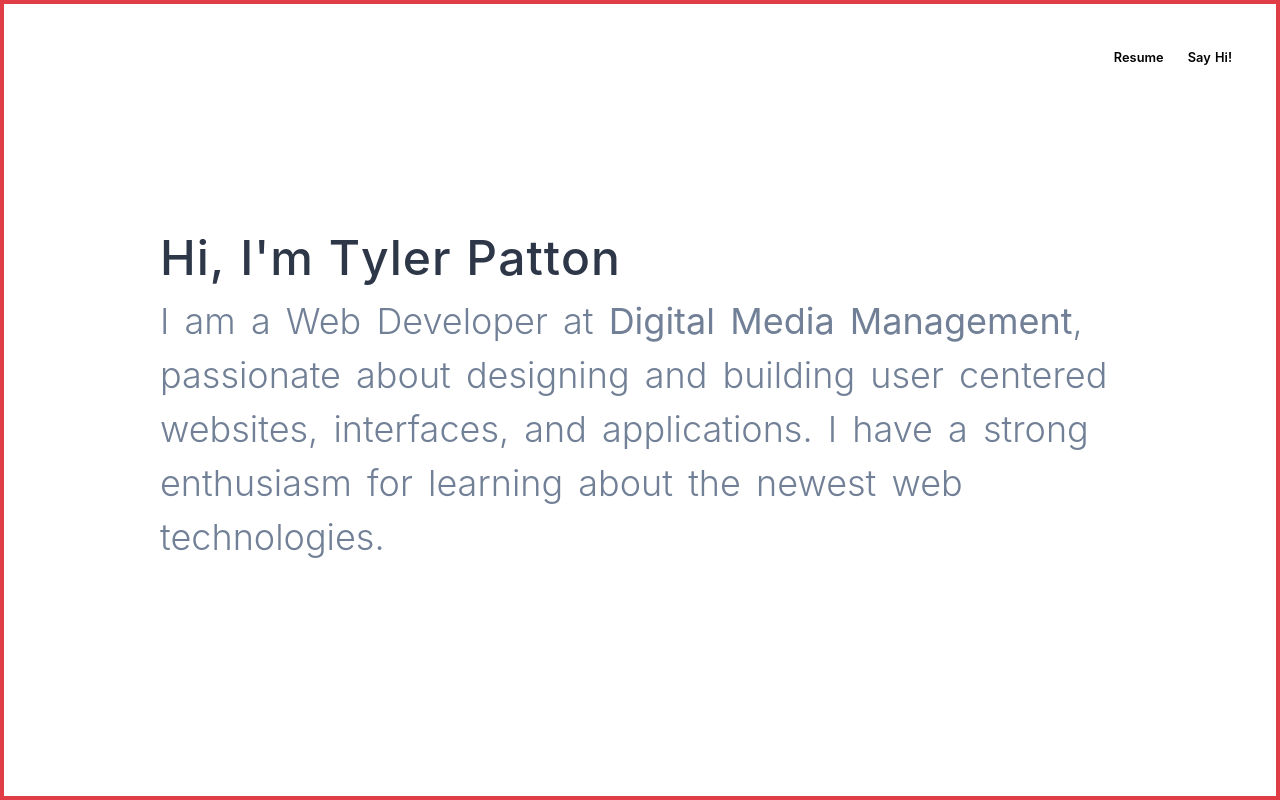
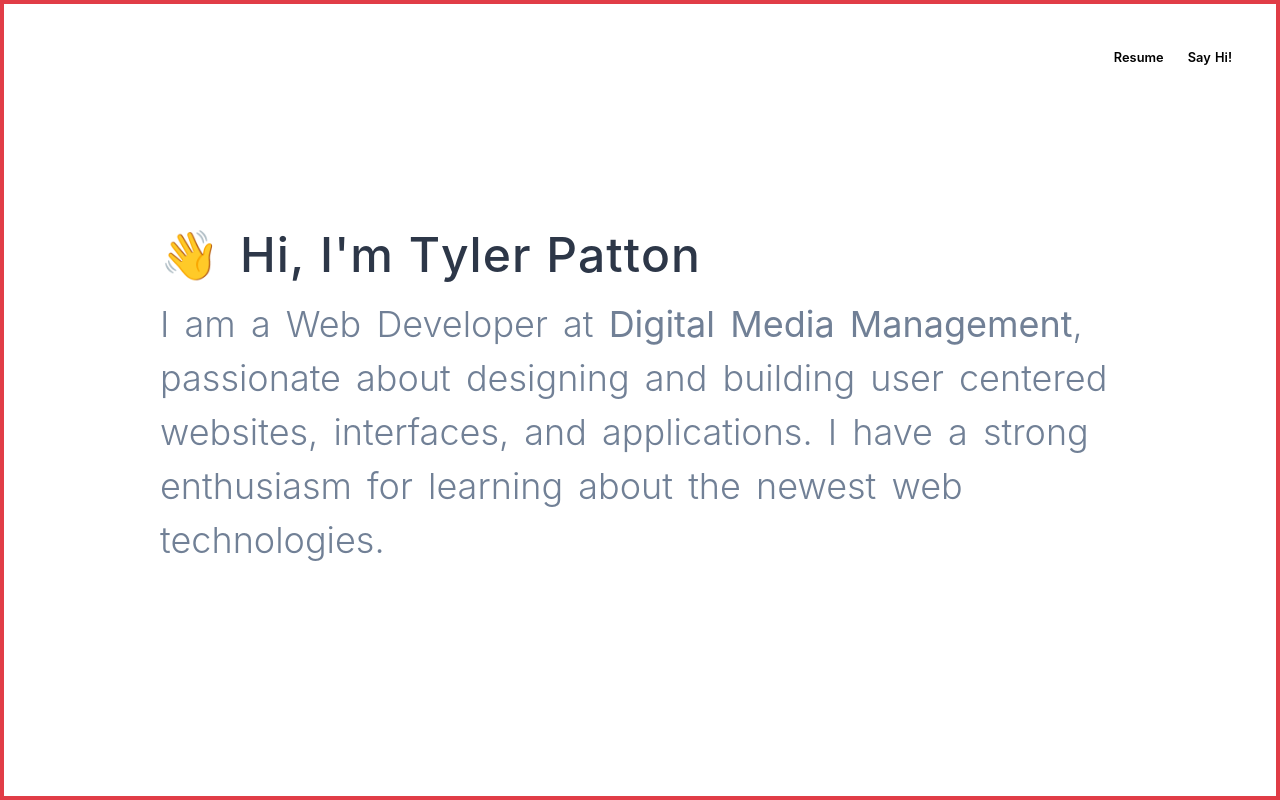
Before and after one commit to jamestylerpatton/portfolio, a Nuxt app: page / in a window 1280 px wide. Shown: the top 800 px of the page. Built offline with nearby package versions, Linux system fonts and the light colour scheme.

Commit message:
Nuxt changes and header addition
Optimize deployment for github pages
Add waving emoji to header

```diff
--- a/package.json
+++ b/package.json
@@ -8,8 +8,8 @@
     "dev": "nuxt",
     "build": "nuxt build",
     "start": "nuxt start",
-    "generate": "nuxt generate",
-    "deploy": "gh-pages -d dist"
+    "generate": "nuxt build --target static && nuxt export",
+    "deploy": "gh-pages -d dist --dotfiles"
   },
   "dependencies": {
     "@nuxtjs/axios": "^5.12.0",
--- a/pages/index.vue
+++ b/pages/index.vue
@@ -3,7 +3,8 @@
 
     <div class="container w-full min-h-screen flex items-center justify-center">
       <div class="w-9/12 py-20">
-        <h1 class="title text-gray-800 text-2xl md:text-3xl lg:text-5xl">
+        <span class="text-2xl md:text-3xl lg:text-5xl align-top mr-5">&#128075;</span>
+        <h1 class="title text-gray-800 text-2xl md:text-3xl lg:text-5xl inline-block">
           Hi, I'm Tyler Patton
         </h1>
         <h2 class="subtitle text-gray-600 text-1xl md:text-2xl lg:text-4xl">
@@ -143,7 +144,7 @@
 .title {
   font-family: 'Source Sans Pro', -apple-system, BlinkMacSystemFont,
     'Segoe UI', Roboto, 'Helvetica Neue', Arial, sans-serif;
-  display: block;
+  /* display: block; */
   font-weight: 500;
   letter-spacing: 1px;
   overflow: hidden;
```
